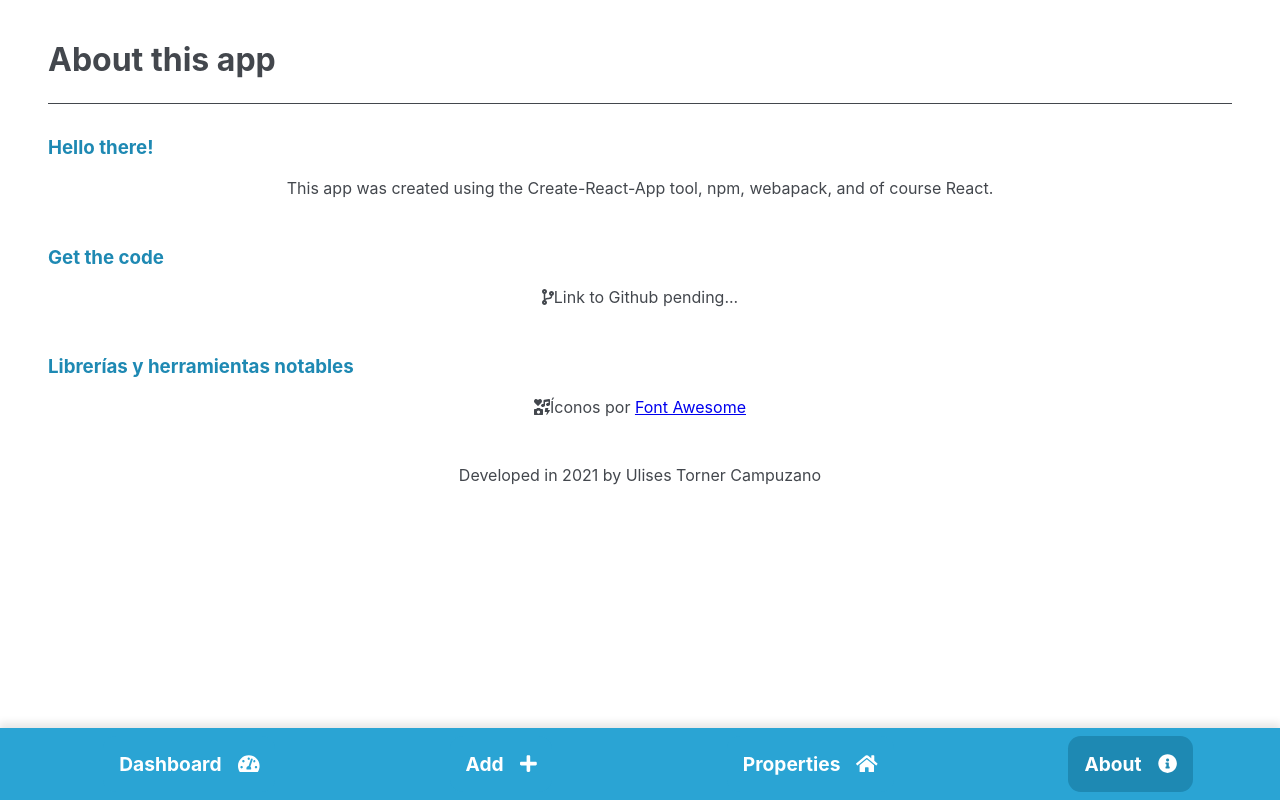
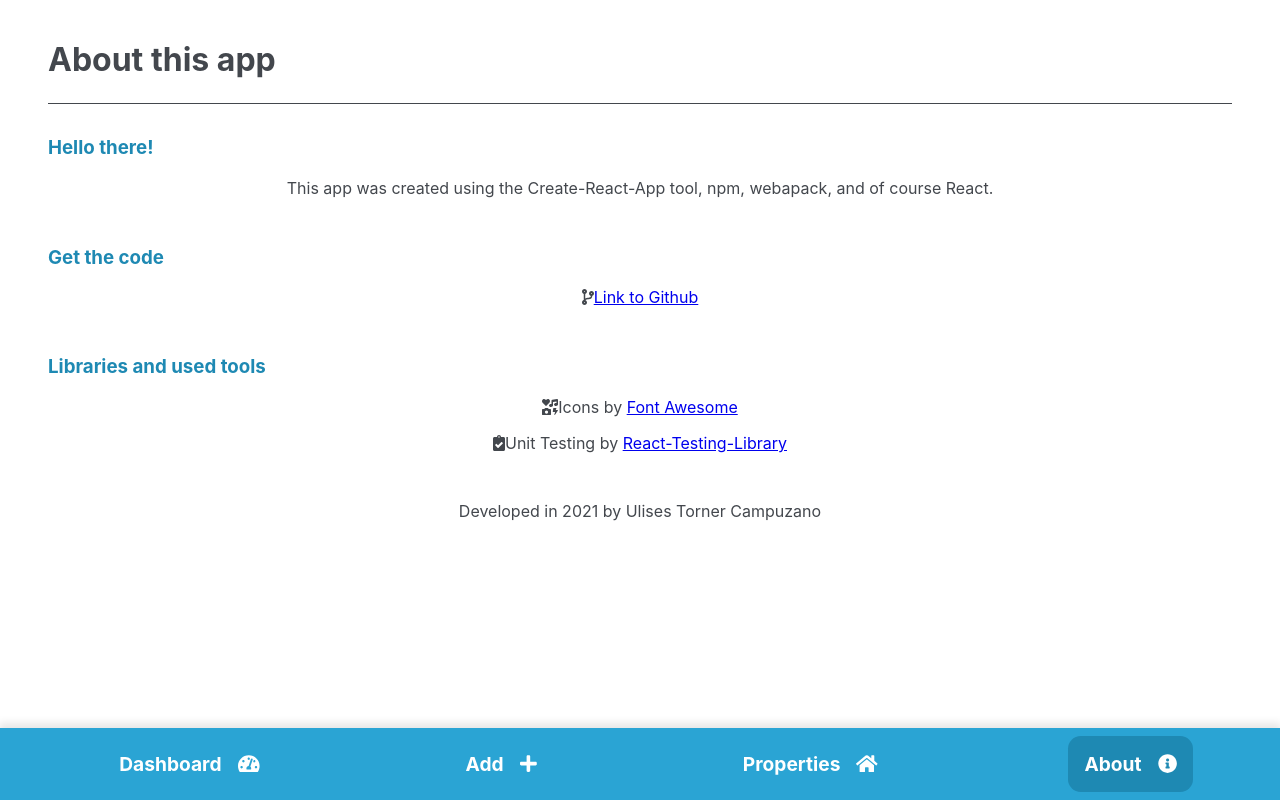
Before and after one commit to denkiapple/PropertyCreator, a React (Create React App) app: page /about in a window 1280 px wide. Built offline with nearby package versions, Linux system fonts and the light colour scheme.

Commit message:
Update: Navigation and About: styles updated

```diff
--- a/src/Components/Navigation/Navigation.module.css
+++ b/src/Components/Navigation/Navigation.module.css
@@ -13,6 +13,7 @@
   background-color: var(--color-brand);
   min-height: 4rem;
   box-shadow: 0 -0.25rem 0.5rem 0.05rem var(--color-transparent-light);
+  z-index: 10;
 }
 
 .navLink {
@@ -29,7 +30,8 @@
   padding: 1rem;
 
   color: var(--color-white);
-  background-color: var(--color-brand);
+  background-color: transparent;
+
   border: none;
   font-size: 1.2rem;
   text-decoration: none;
--- a/src/Containers/About/About.jsx
+++ b/src/Containers/About/About.jsx
@@ -2,7 +2,7 @@ import React from "react";
 import { Header } from "../../Components";
 
 import { FontAwesomeIcon } from '@fortawesome/react-fontawesome'
-import { faIcons, faCodeBranch } from '@fortawesome/free-solid-svg-icons'
+import { faIcons, faCodeBranch, faClipboardCheck } from '@fortawesome/free-solid-svg-icons'
 
 const About = () => {
   return (
@@ -19,15 +19,25 @@ const About = () => {
         <h3>Get the code</h3>
         <p>
           <FontAwesomeIcon icon={faCodeBranch} />
-          Link to Github pending...
+          <a href="https://github.com/denkiapple/PropertyCreator" alt="github repository link">
+            Link to Github
+          </a>
         </p>
       </section>
 
       <section>
-        <h3>Librerías y herramientas notables</h3>
+        <h3>Libraries and used tools</h3>
         <p>
           <FontAwesomeIcon icon={faIcons} />
-          Íconos por <a href="https://fontawesome.com/">Font Awesome</a>
+          Icons by <a href="https://fontawesome.com/" alt="font awesome link">Font Awesome</a>
+        </p>
+
+        <p>
+          <FontAwesomeIcon icon={faClipboardCheck} />
+          Unit Testing by <a
+            href="https://testing-library.com/docs/react-testing-library/intro"
+            alt="React testing library link"
+          >React-Testing-Library</a>
         </p>
       </section>
 
--- a/src/constants.js
+++ b/src/constants.js
@@ -11,7 +11,7 @@ export const PROPERTY_TYPES = [
   },
   {
     id: 3,
-    name: "Developments",
+    name: "Development",
   },
 ];
 
```
